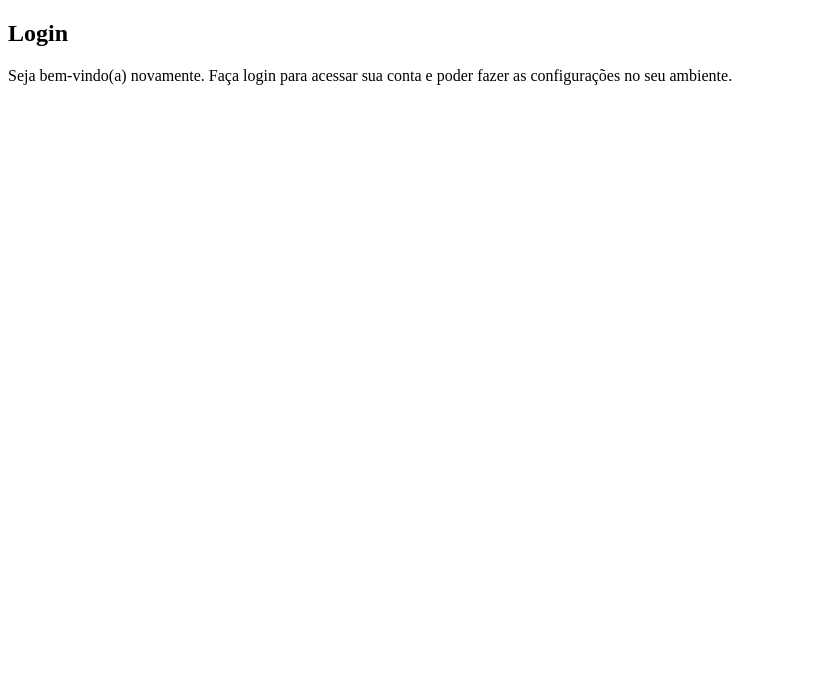
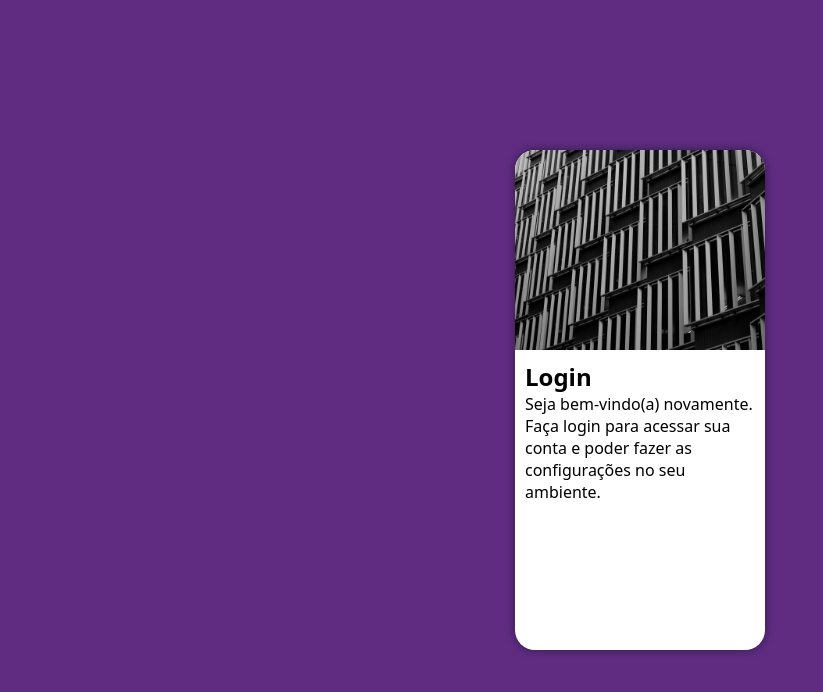
Before and after one commit to RamonRochaFR/projeto-login, a plain HTML site: page index.html in a window 1280 px wide. Shown: the whole page, without its empty margins (0-823 px from the left). Drawn offline with Linux system fonts and the light colour scheme.

Commit message:
style css

```diff
--- a/estilos/style.css
+++ b/estilos/style.css
@@ -1 +1,40 @@
 @charset "UTF-8";
+* {
+    font-family: system-ui, -apple-system, BlinkMacSystemFont, 'Segoe UI', Roboto, Oxygen, Ubuntu, Cantarell, 'Open Sans', 'Helvetica Neue', sans-serif;
+    padding: 0px;
+    margin: 0px;
+    box-sizing: border-box;
+}
+body, html {
+    background-color: #5f2c82;
+    height: 100vh;
+    width: 100vw;
+}
+main {
+    position: relative;
+    height: 100vh;
+    width: 100vw;
+}
+section#login {
+    background-color: white;
+    width: 250px;
+    height: 500px;
+    border-radius: 20px;
+    position: absolute;
+    top: 50%;
+    left: 50%;
+    transform: translate(-50%, -50%);
+    overflow: hidden;
+    box-shadow: 0px 0px 10px rgba(0, 0, 0, 0.450);
+}
+section#login > div#imagem {
+    background: url(../imagens/pexels-thebaaru-17988405.jpg) no-repeat;
+    height: 200px;
+    background-size: cover;
+    background-position: center bottom;
+    display: block;
+}
+section#login > div#formulario {
+    padding: 10px;
+    display: block;
+}
```
